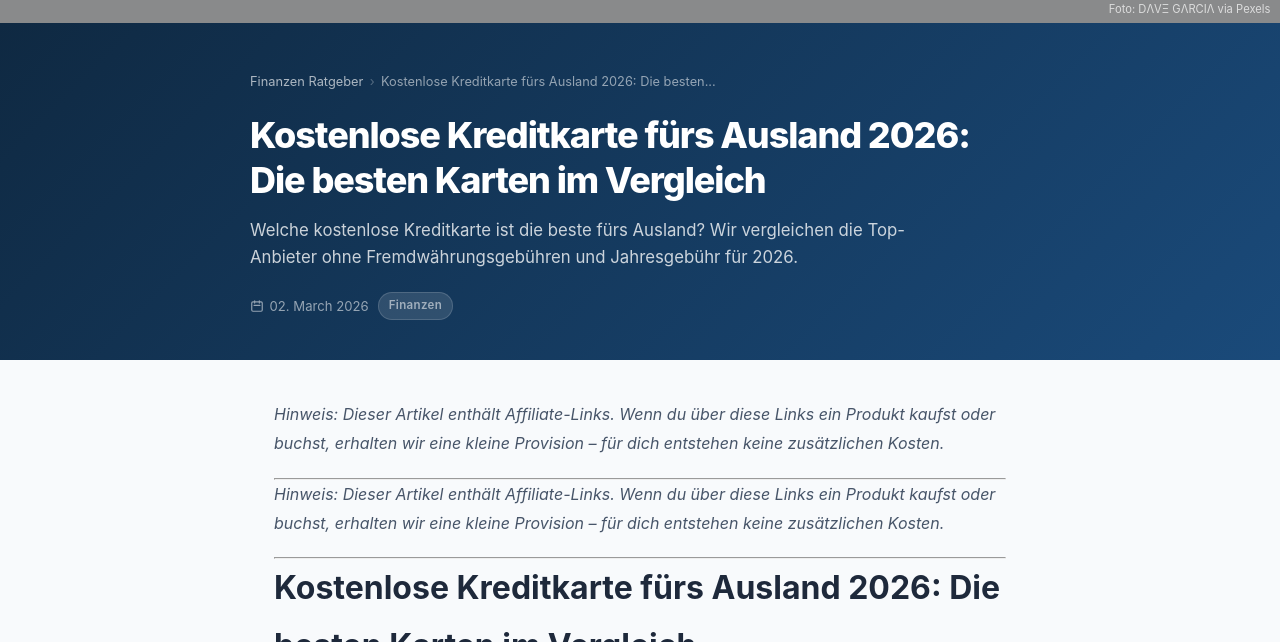
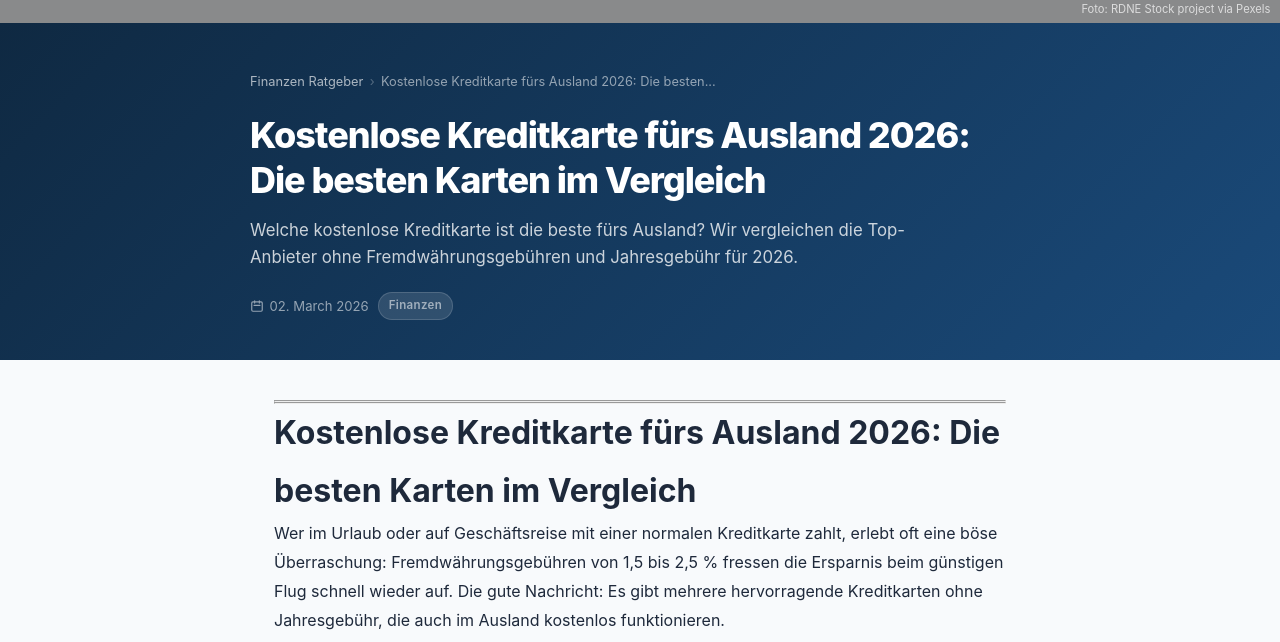
Before and after one commit to deraneckaerial/finanzen-ratgeber, a Jekyll site: the page built from _posts/2026-03-02-kostenlose-kreditkarte-ausland.md, in a window 1280 px wide and 900 px high, scrolled down 228 px, cut to the strip 258-900 px from the top of the window. Built offline with Jekyll 4.4.1, drawn with Linux system fonts in a browser that asks for light colours.

Commit message:
Add SEO article: 2026-03-02-kostenlose-kreditkarte-ausland.md

```diff
--- a/_posts/2026-03-02-kostenlose-kreditkarte-ausland.md
+++ b/_posts/2026-03-02-kostenlose-kreditkarte-ausland.md
@@ -8,17 +8,13 @@
 keyword: "kostenlose kreditkarte ausland"
 affiliate_program: "awin_check24_kreditkarte"
 word_count: 1680
-image: "https://images.pexels.com/photos/32641818/pexels-photo-32641818.jpeg?auto=compress&cs=tinysrgb&dpr=2&h=650&w=940"
-image_alt: "Close-up image of various credit cards including Visa, Mastercard, and American Express."
-image_credit: "DΛVΞ GΛRCIΛ via Pexels"
+image: "https://images.pexels.com/photos/7821679/pexels-photo-7821679.jpeg?auto=compress&cs=tinysrgb&dpr=2&h=650&w=940"
+image_alt: "Your new credit card arrives with enticing cashback and no annual fees."
+image_credit: "RDNE Stock project via Pexels"
 ---
-
-*Hinweis: Dieser Artikel enthält Affiliate-Links. Wenn du über diese Links ein Produkt kaufst oder buchst, erhalten wir eine kleine Provision – für dich entstehen keine zusätzlichen Kosten.*
 
 ---
 
-
-*Hinweis: Dieser Artikel enthält Affiliate-Links. Wenn du über diese Links ein Produkt kaufst oder buchst, erhalten wir eine kleine Provision – für dich entstehen keine zusätzlichen Kosten.*
 
 ---
 
```
